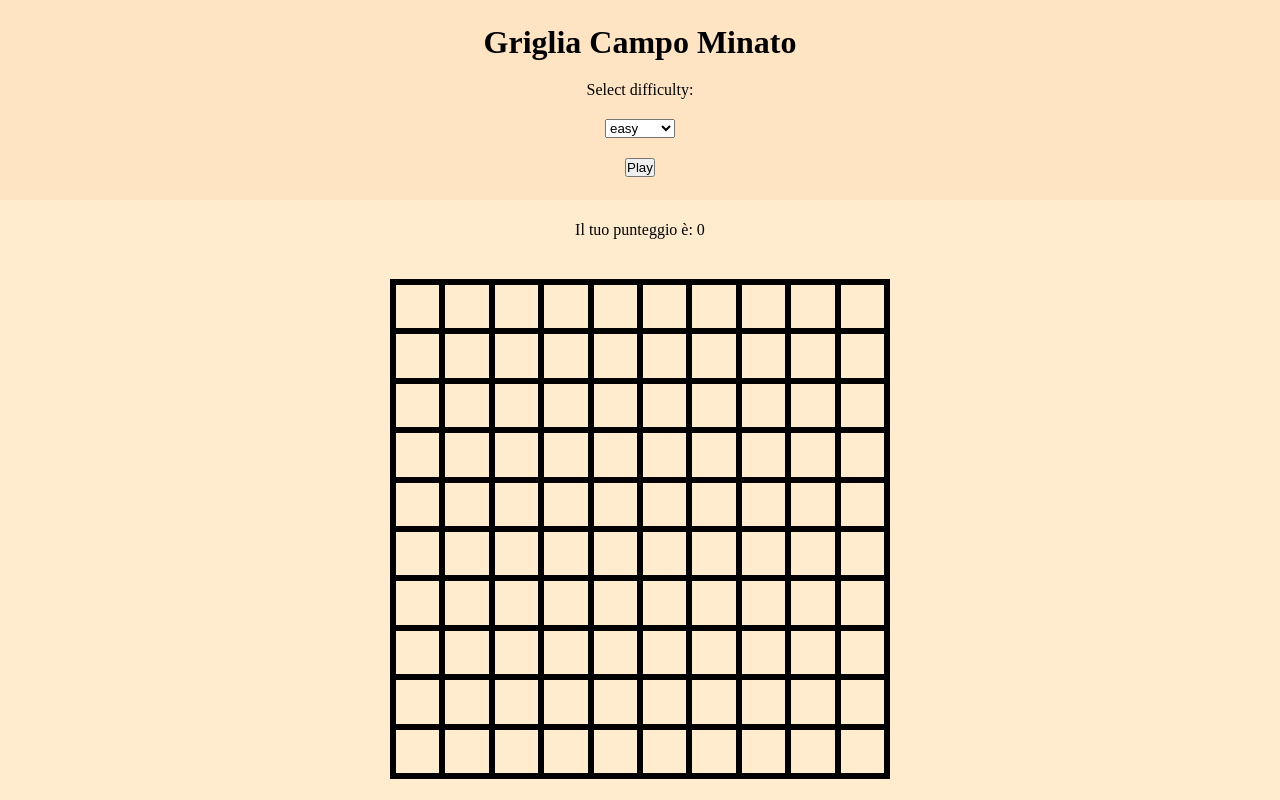
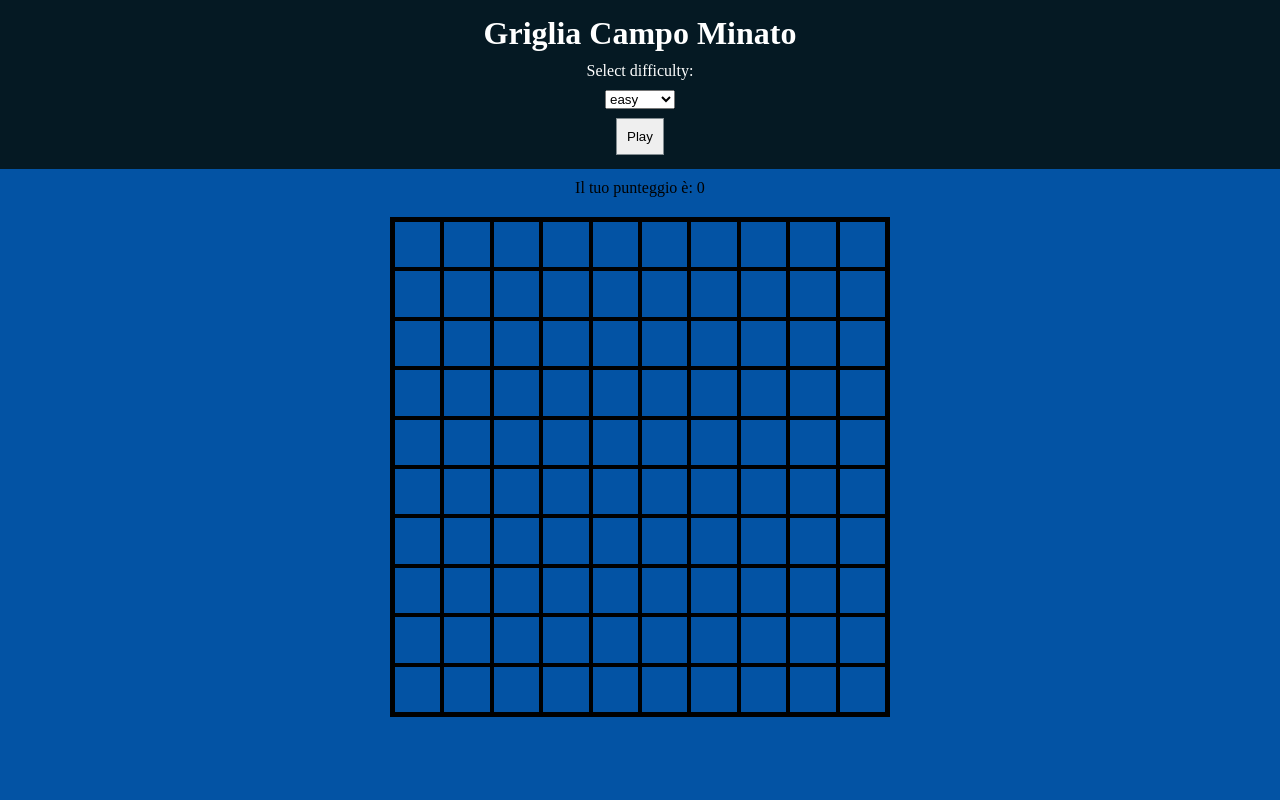
Before and after one commit to GiPisano/js-campominato-grid, a plain HTML site: page index.html in a window 1280 px wide. Both pictures are taken after a click on the button "Play". Drawn offline with Linux system fonts and the light colour scheme.

Commit message:
add style main

```diff
--- a/css/style.css
+++ b/css/style.css
@@ -6,10 +6,14 @@
 
 /* HEADER */
 
+body{
+    background-color: #0353A4;
+}
 #header{
-    background-color: bisque;
+    background-color: #051923;
+    color: white;
     padding: 15px 0;
-    height: 200px;
+    height: auto;
 }
 
 #header,
@@ -18,22 +22,20 @@
     flex-direction: column;
     justify-content: center;
     align-items: center;
-    gap: 20px;
-
+    gap: 10px;
 }
 
 #main{
-    background-color: blanchedalmond;
     display: flex;
     flex-direction: column;
     justify-content: center;
     align-items: center;
-    height: calc(100vh - 200px);
-
+    height: auto;
+    width: 100%;
 }
 
 #container-grid{
-    margin: 20px;
+    margin: 10px;
     height: 500px;
     width: 500px;
     border: 3px solid black;
@@ -42,7 +44,7 @@
 }
 
 .box{
-    border: 3px solid black;
+    border: 2px solid black;
     display: flex;
     justify-content: center;
     align-items: center;
@@ -65,13 +67,32 @@
 }
 
 .box.clicked{
-    background-color: rgb(25, 230, 226);
+    background-color: #B9D6F2;
 }
 
 .box.bomb{
-    background-color: rgb(156, 15, 15);
+    background-color: #003559;
 }
 
 .score{
-    margin: 20px;
+    margin: 10px;
 }
+
+.btn-play{
+    padding: 10px;
+    border: 0 solid;
+  box-shadow: inset 0 0 20px rgba(255, 255, 255, 0);
+  outline: 1px solid;
+  outline-color: rgba(255, 255, 255, .5);
+  outline-offset: 0px;
+  text-shadow: none;
+  transition: all 1250ms cubic-bezier(0.19, 1, 0.22, 1);
+}
+
+.btn-play:hover{
+    border: 1px solid;
+    box-shadow: inset 0 0 20px rgba(255, 255, 255, .5), 0 0 20px rgba(255, 255, 255, .2);
+    outline-color: rgba(255, 255, 255, 0);
+    outline-offset: 15px;
+    text-shadow: 1px 1px 2px #427388;
+}
--- a/index.html
+++ b/index.html
@@ -7,6 +7,10 @@
     <title>js-campominato-grid</title>
 
     <link rel="stylesheet" href="./css/style.css">
+
+    <link rel="stylesheet" href="https://cdnjs.cloudflare.com/ajax/libs/font-awesome/6.5.2/css/all.min.css"
+        integrity="sha512-SnH5WK+bZxgPHs44uWIX+LLJAJ9/2PkPKZ5QiAj6Ta86w+fsb2TkcmfRyVX3pBnMFcV7oQPJkl9QevSCWr3W6A=="
+        crossorigin="anonymous" referrerpolicy="no-referrer" />
 
     <script type="text/javascript" src="./js/functions.js" defer></script>
 
@@ -28,7 +32,7 @@
                     <option value="hard">hard</option>
                 </select>
             </div>
-            <button class="btn-gioca" id="play-btn">Play</button>
+            <button class="btn-play" id="play-btn">Play</button>
         </div>
     </header>
 
--- a/js/functions.js
+++ b/js/functions.js
@@ -1,31 +1,31 @@
 // genero numero casuale
-function randomNumber(min, max){
-    let myNums = Math.floor(Math.random() * (max - min + 1) ) + min;
-    return myNums
+function randomNumber(min, max) {
+  let myNums = Math.floor(Math.random() * (max - min + 1)) + min;
+  return myNums;
 }
 
 // funzione per cambiare difficoltà
 function handleDifficultyClick(valueDifficulty) {
-    if (valueDifficulty == 'easy') {
+  if (valueDifficulty == "easy") {
     currentDifficulty = 100;
     bombList = generateBombList(16, currentDifficulty);
-        return 'easy';
+    return "easy";
   }
-    if (valueDifficulty == 'medium') {
+  if (valueDifficulty == "medium") {
     currentDifficulty = 81;
     bombList = generateBombList(16, currentDifficulty);
-        return 'medium';
+    return "medium";
   }
-    if (valueDifficulty == 'hard') {
+  if (valueDifficulty == "hard") {
     currentDifficulty = 49;
     bombList = generateBombList(16, currentDifficulty);
-        return 'hard';
+    return "hard";
   }
 }
 
 // funzione genera griglia
 function getGrid(container, numberBox, difficultyClass) {
-    container.innerHTML = '';
+  container.innerHTML = "";
 
   for (let i = 1; i <= numberBox; i++) {
     const boxIndex = generateBox(i, difficultyClass);
@@ -35,46 +35,48 @@ function getGrid(container, numberBox, difficultyClass) {
 
 // funzione genera singolo box
 function generateBox(text, difficultyClass) {
-    const box = document.createElement('div');
-    box.classList.add('box', difficultyClass);
-    box.setAttribute('data-index', text);
+  const box = document.createElement("div");
+  box.classList.add("box", difficultyClass);
+  box.setAttribute("data-index", text);
 
   // evento che al click fa comparire il testo e lo colora
-    box.addEventListener('click', function(){
+  box.addEventListener("click", function () {
     box.innerText = text;
     clickbox(this);
-    })
+  });
   return box;
 }
 
 // funzione che al click fa cambiare colore al box clickato
 function clickbox(element) {
   const boxIndex = parseInt(element.innerText);
-    console.log('Casella cliccata con testo:', boxIndex);
-    if(!gameOver){
+  console.log("Casella cliccata con testo:", boxIndex);
+  if (!gameOver) {
     score++;
-        if(bombList.includes(boxIndex)){
-            console.log('buum');
+    if (bombList.includes(boxIndex)) {
+      console.log("buum");
       revealAllBombs();
-            element.classList.add('bomb');
+      element.innerHTML = `<i class="fa-solid fa-bomb" style="color: #ff2600;"></i>`;
+      element.classList.add("bomb");
       gameOver = true;
 
-            alert('hai perso');
-        }else{
-            console.log('vuoto');
-            element.classList.add('clicked');
-            scoreUser.innerText = `Il tuo punteggio è: ${score}`
+      alert("hai perso");
+    } else {
+      console.log("vuoto");
+      element.classList.add("clicked");
+      scoreUser.innerText = `Il tuo punteggio è: ${score}`;
 
-            const boxes = document.querySelectorAll('.box');
-            const boxclicked = document.querySelectorAll('.clicked');
+      element.innerText = "";
 
-            if(boxes.length - bombList.length == boxclicked.length){
-                alert('hai vinto')
-                revealAllBombs()
+      const boxes = document.querySelectorAll(".box");
+      const boxclicked = document.querySelectorAll(".clicked");
+
+      if (boxes.length - bombList.length == boxclicked.length) {
+        alert("hai vinto");
+        revealAllBombs();
       }
     }
-
-    }else {
+  } else {
     // resetto le variabili
     gameOver = false;
     score = 0;
@@ -85,27 +87,29 @@ function clickbox(element) {
 }
 
 // funzione genera bombe
-function generateBombList(bombs, classe){
+function generateBombList(bombs, classe) {
   let bombList = [];
-    while(bombList.length < bombs){
-        let myNums = randomNumber(1, classe)
-        if(!bombList.includes(myNums)){
-            bombList.push(myNums)
+  while (bombList.length < bombs) {
+    let myNums = randomNumber(1, classe);
+    if (!bombList.includes(myNums)) {
+      bombList.push(myNums);
     }
   }
-    console.table(bombList)
-    return bombList
+  console.table(bombList);
+  return bombList;
 }
 
 //funzione per mostrare tutte le bombe
 function revealAllBombs() {
-    const boxes = document.querySelectorAll('.box');
+  const boxes = document.querySelectorAll(".box");
   for (let i = 0; i < boxes.length; i++) {
     const box = boxes[i];
-        const boxIndex = parseInt(box.getAttribute('data-index'));
+    const boxIndex = parseInt(box.getAttribute("data-index"));
     if (bombList.includes(boxIndex)) {
-            box.classList.add('bomb');
+      box.classList.add("bomb");
       box.innerText = boxIndex;
+
+      box.innerHTML = `<i class="fa-solid fa-bomb" style="color: #ff2600;"></i>`;
     }
   }
 }
--- a/js/main.js
+++ b/js/main.js
@@ -32,3 +32,5 @@ button.addEventListener('click', function(){
     getGrid(containerGrid, currentDifficulty, classDifficulty);
     console.clear();
 });
+
+console.log('B' + 'a' + + 'a' + 'a' )
```
Lines whose indentation alone changed are shown as unchanged.
